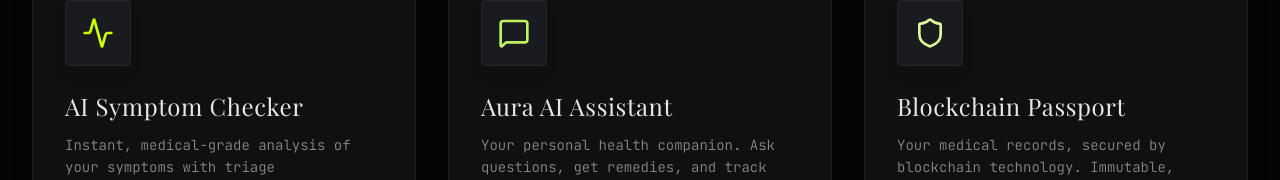
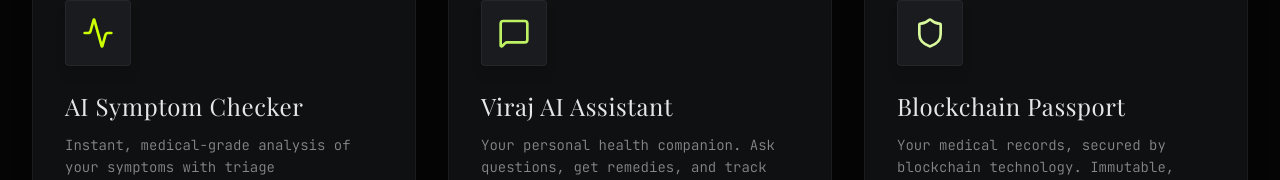
Before and after one commit to Dineshkumar2006471/Docmate, a React (Vite) app in the folder client/: page / in a window 1280 px wide. Shown: the part 1197-1377 px from the top of the page. Built offline with nearby package versions, Linux system fonts and the light colour scheme; no server answers; a web font is replaced by a local one.

Commit message:
Rename assistant from Aura to Viraj

```diff
--- a/client/src/components/HealthGraph.tsx
+++ b/client/src/components/HealthGraph.tsx
@@ -169,7 +169,7 @@ export default function HealthGraph() {
                     className="flex gap-4"
                 >
                     <Link to="/chat" className="flex items-center gap-2 px-6 py-3 bg-teal-500 text-slate-900 rounded-full font-bold uppercase tracking-wider hover:bg-teal-400 transition-colors shadow-[0_0_20px_-5px_rgba(20,184,166,0.4)]">
-                        <MessageSquare className="w-4 h-4" /> Chat with Aura
+                        <MessageSquare className="w-4 h-4" /> Chat with Viraj
                     </Link>
                 </motion.div>
             </header>
--- a/client/src/pages/Chatbot.tsx
+++ b/client/src/pages/Chatbot.tsx
@@ -28,7 +28,7 @@ export default function Chatbot() {
     const [messages, setMessages] = useState<Message[]>([
         {
             id: '1',
-            text: "Namaste! I'm Aura, your health assistant. I can speak many languages. Press the mic to talk to me.",
+            text: "Namaste! I'm Viraj, your health assistant. I can speak many languages. Press the mic to talk to me.",
             sender: 'ai',
             timestamp: new Date()
         }
@@ -399,7 +399,7 @@ export default function Chatbot() {
                             <span className="w-2 h-2 bg-teal-500 rounded-full animate-bounce" style={{ animationDelay: '150ms' }}></span>
                             <span className="w-2 h-2 bg-teal-500 rounded-full animate-bounce" style={{ animationDelay: '300ms' }}></span>
                         </div>
-                        <span className="text-teal-500/70 font-medium">Aura is thinking...</span>
+                        <span className="text-teal-500/70 font-medium">Viraj is thinking...</span>
                     </motion.div>
                 )}
                 <div ref={messagesEndRef} />
--- a/client/src/pages/LandingPage.tsx
+++ b/client/src/pages/LandingPage.tsx
@@ -173,7 +173,7 @@ export default function LandingPage() {
                         />
                         <FeatureCard
                             icon={<MessageSquare className="w-8 h-8 text-primary-300" />}
-                            title="Aura AI Assistant"
+                            title="Viraj AI Assistant"
                             description="Your personal health companion. Ask questions, get remedies, and track your wellness journey 24/7."
                             delay={0.4}
                         />
```
